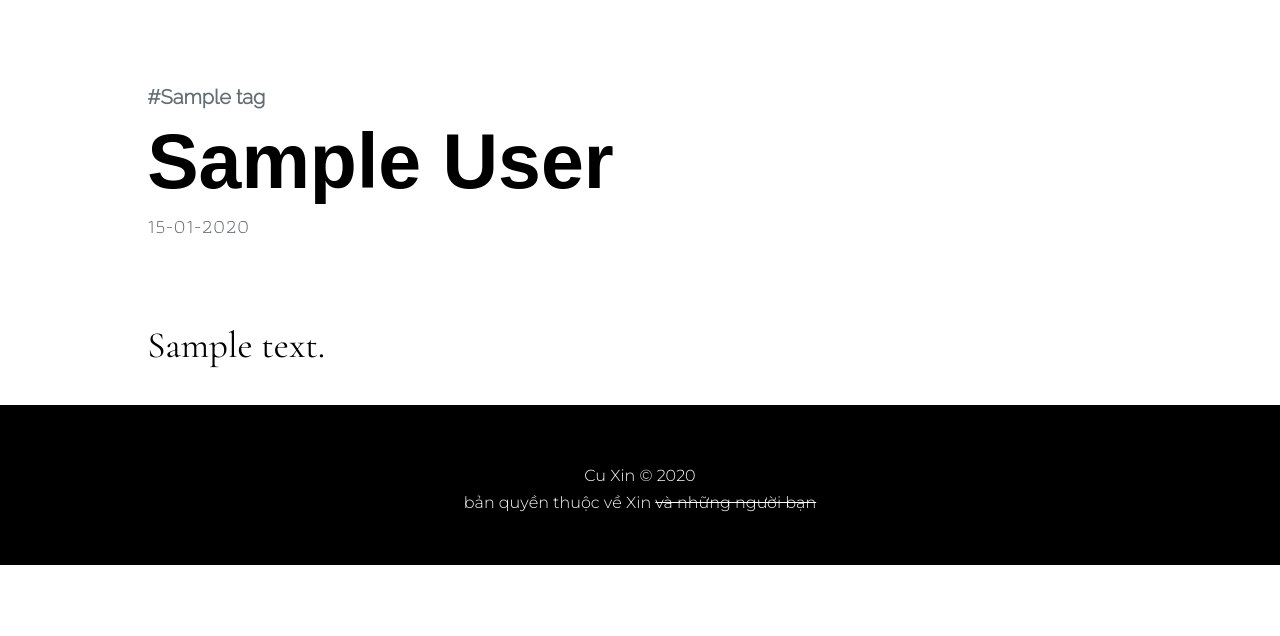
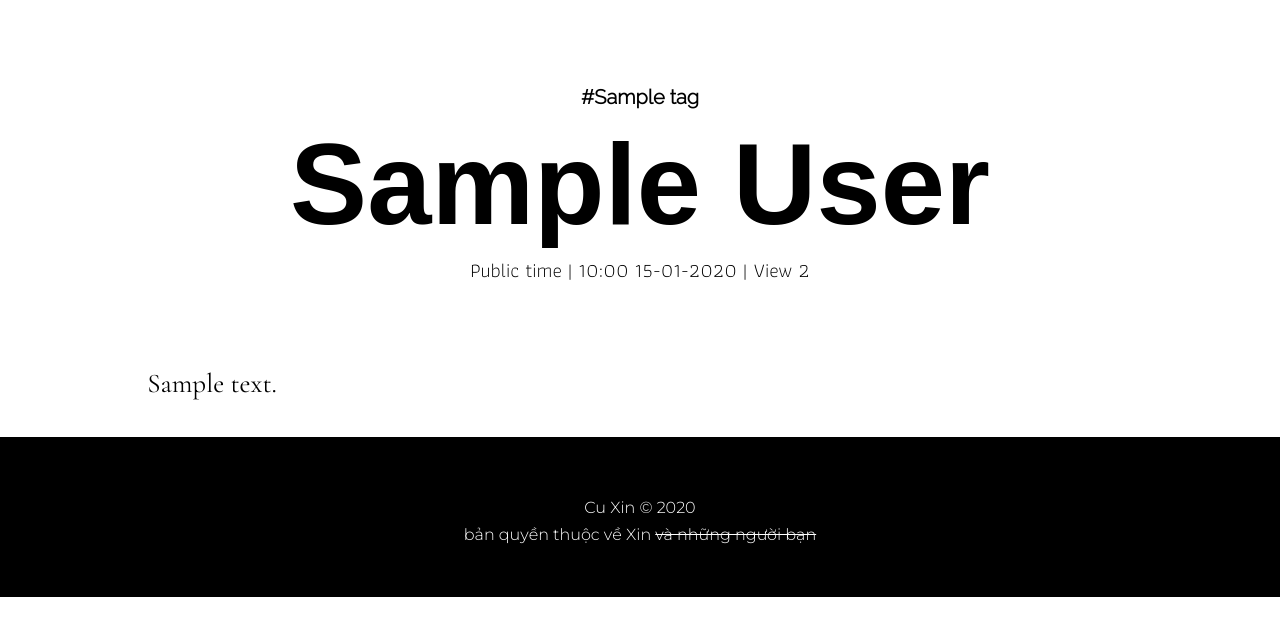
Before and after one commit to toky0s/CuXinShop, a Django app: a page that uses CuXinShop/theblog/templates/view_detail_tag.html in a window 1280 px wide. Shown: the part 77-713 px from the top of the page. Run offline with Django 3.2, Linux system fonts and the light colour scheme; tables that the repository leaves empty hold one stand-in row (values such as "Sample post"); some libraries are stand-ins or nearby versions; some web fonts are replaced.

Commit message:
edit views

```diff
--- a/CuXinShop/theblog/static/css/view_detail_article.css
+++ b/CuXinShop/theblog/static/css/view_detail_article.css
@@ -2,7 +2,7 @@ html {
     scroll-behavior: smooth;
 }
 
-section {
+section, .header {
     margin-top: 77px;
 }
 
@@ -13,7 +13,6 @@ section {
 .article__tag li {
     display: inline-block;
     font-family: 'Raleway', sans-serif;
-    color: #636e72;
     font-weight: 600;
     font-size: 20px;
     line-height: 40px;
@@ -33,7 +32,6 @@ section {
 .header__timepub {
     font-family: 'Athiti', sans-serif;
     font-weight: 300;
-    color: #636e72;
     font-size: 20px;
     line-height: 40px;
 }
--- a/CuXinShop/theblog/static/css/view_detail_tag.css
+++ b/CuXinShop/theblog/static/css/view_detail_tag.css
@@ -4,13 +4,15 @@ section {
     padding-top: 77px;
 }
 
+.tag-overview {
+    margin-top: 77px;
+    text-align: center;
+}
+
 .tag-overview__tag-name {
     font-family: 'Raleway', sans-serif;
     font-weight: 600;
-    color: #636e72;
     font-size: 20px;
-    width: 95%;
-    max-width: 77%;
     line-height: 40px;
 }
 
@@ -22,14 +24,11 @@ section {
 .tag-overview__pubdate {
     font-family: 'Athiti', sans-serif;
     font-weight: 300;
-    color: #636e72;
     font-size: 20px;
-    width: 95%;
-    max-width: 77%;
     line-height: 40px;
 }
 
 .description__content {
     font-family: 'Cormorant Garamond', serif;
-    font-size: 37px;
+    font-size: 27px;
 }
--- a/CuXinShop/theblog/templates/view_all_tag.html
+++ b/CuXinShop/theblog/templates/view_all_tag.html
@@ -4,6 +4,10 @@
 {% block title %}
 Cửa hàng Tag
 {% endblock%}
+
+{% block meta %}
+<meta name="Description" content="Đây là nơi chứa tất cả các tag xuất hiện trong Cu Xin Shop.">
+{% endblock %}
 
 {% block link %}
 <link rel="stylesheet" href="{% static 'css/view_all_tag.css' %}">
@@ -18,7 +22,7 @@ Cửa hàng Tag
     </section>
     <section class="tag-container">
         {% for tag in tags %}
-            <a href="{% url 'theblog:detail_tag' tag.tag_name %}" class="tag tag__text">#{{ tag.tag_name }} ({{ tag.get_number_article }})</a>
+            <a href="{% url 'theblog:detail_tag' tag.tag_name %}" class="tag tag__text">#{{ tag.tag_name }}</a>
         {% endfor %}
     </section>
     <section class="overview">
--- a/CuXinShop/theblog/templates/view_detail_tag.html
+++ b/CuXinShop/theblog/templates/view_detail_tag.html
@@ -3,6 +3,10 @@
 
 {% block title %}
 {{ tag.tag_full_name }}
+{% endblock %}
+
+{% block meta %}
+<meta name="Description" content="Mô tả chi tiết về nội dung của tag {{ tag.tag_full_name }}">
 {% endblock %}
 
 {% block link %}
@@ -13,14 +17,17 @@
 {% endblock %}
 
 {% block main %}
-    <section class="tag-overview">
-        <p class="tag-overview__tag-name">#{{ tag.tag_name }}</p>
-        <h1 class="tag-overview__tag-full-name">{{ tag.tag_full_name }}</h1>
-        <p class="tag-overview__pubdate">{{ tag.pub_date|date:'d-m-Y' }}</p>
-    </section>
+<article>
+    <header class="tag-overview">
+        <div class="tag-overview__tag-name"><p>#{{ tag.tag_name }}</p></div>
+        <div class="tag-overview__tag-full-name"><h1>{{ tag.tag_full_name }}</h1></div>
+        <div class="tag-overview__pubdate"><p>Public time | {{ tag.pub_date|date:'H:i d-m-Y' }} | View {{ tag.view }}</p></div>
+    </header>
     <section class="description">
         <p class="description__content">
             {{ tag.description }}
         </p>
     </section>
+</article>
+
 {% endblock %}
```
Also changed, not shown: CuXinShop/theblog/static/css/view_all_article.css (+8 -1 lines), CuXinShop/theblog/templates/view_all_article.html (deleted, +0 -48 lines), CuXinShop/theblog/templates/view_detail_article.html (+10 -8 lines), CuXinShop/theblog/templates/view_list_article.html (+7 -0 lines).
